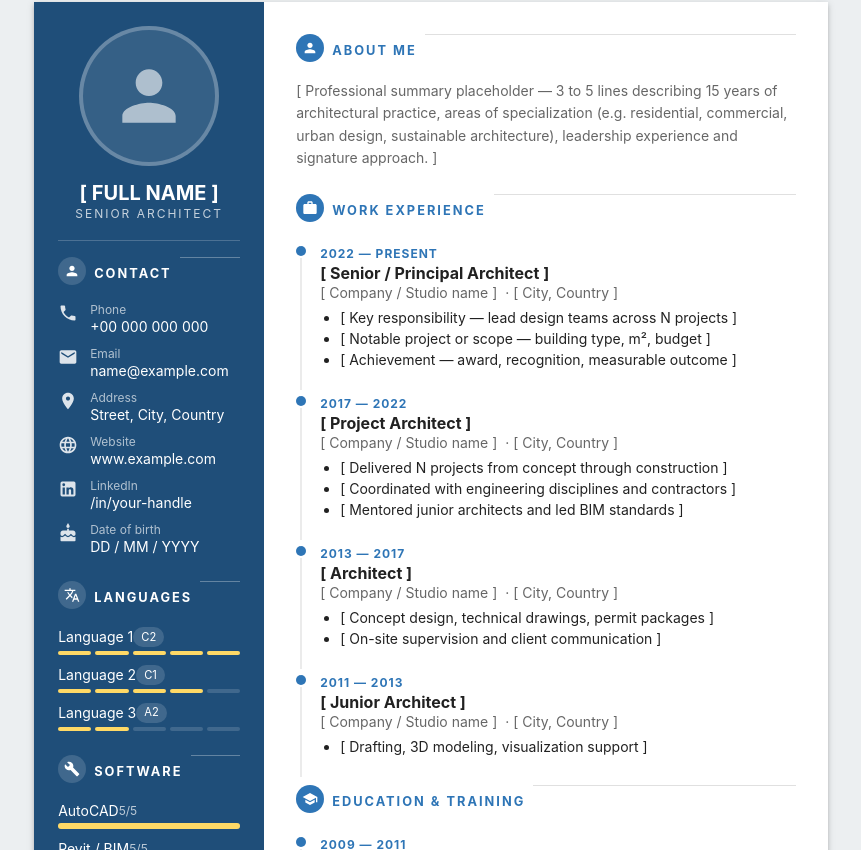
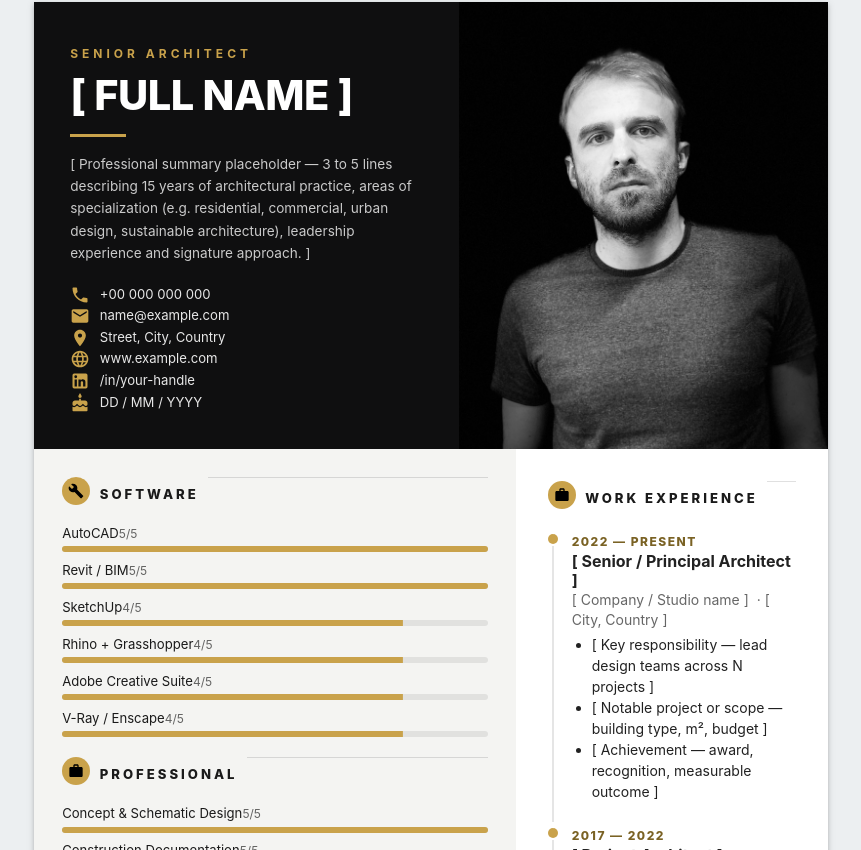
Before and after one commit to miroljubanastasov/Resume, a React (Vite) app: page / in a window 1280 px wide. Shown: the part 30-880 px from the top of the page, without its empty margins (209-1070 px from the left). Built offline with nearby package versions, Linux system fonts and the light colour scheme.

Commit message:
Redesign layout: black hero with photo right, two-column body below

```diff
--- a/src/ResumePage.jsx
+++ b/src/ResumePage.jsx
@@ -1,4 +1,4 @@
-import { Avatar, Box, Chip, Divider, LinearProgress, Stack, Typography } from '@mui/material';
+import { Box, Chip, LinearProgress, Stack, Typography } from '@mui/material';
 import EmailIcon from '@mui/icons-material/Email';
 import PhoneIcon from '@mui/icons-material/Phone';
 import LocationOnIcon from '@mui/icons-material/LocationOn';
@@ -13,9 +13,11 @@ import EmojiEventsIcon from '@mui/icons-material/EmojiEvents';
 import PersonIcon from '@mui/icons-material/Person';
 import resumeData from './data/resume.json';
 
-const SIDE_BG = '#1F4E79';
-const SIDE_FG = '#FFFFFF';
-const ACCENT = '#2E75B6';
+const HERO_BG = '#0F0F10';
+const HERO_FG = '#FFFFFF';
+const ACCENT = '#C9A24B'; // warm gold accent on black
+const MUTED_BG = '#F4F4F2';
+const TEXT_DARK = '#1A1A1A';
 
 const CATEGORY_ICONS = {
     Software: <BuildIcon sx={{ fontSize: 16 }} />,
@@ -23,9 +25,11 @@ const CATEGORY_ICONS = {
     Strengths: <EmojiEventsIcon sx={{ fontSize: 16 }} />,
 };
 
-function SectionTitle({ icon, children, light }) {
+/* ---------------- Shared atoms ---------------- */
+
+function SectionTitle({ icon, children, dark }) {
     return (
-        <Stack direction="row" spacing={1} alignItems="center" sx={{ mb: 1.5 }}>
+        <Stack direction="row" spacing={1.2} alignItems="center" sx={{ mb: 1.5, mt: 0 }}>
             <Box
                 sx={{
                     width: 28,
@@ -34,8 +38,8 @@ function SectionTitle({ icon, children, light }) {
                     display: 'flex',
                     alignItems: 'center',
                     justifyContent: 'center',
-                    bgcolor: light ? 'rgba(255,255,255,0.15)' : ACCENT,
-                    color: light ? SIDE_FG : '#fff',
+                    bgcolor: ACCENT,
+                    color: '#000',
                 }}
             >
                 {icon}
@@ -43,10 +47,10 @@ function SectionTitle({ icon, children, light }) {
             <Typography
                 variant="overline"
                 sx={{
-                    fontWeight: 700,
-                    letterSpacing: 2,
-                    color: light ? SIDE_FG : ACCENT,
-                    fontSize: '0.8rem',
+                    fontWeight: 800,
+                    letterSpacing: 3,
+                    color: dark ? HERO_FG : TEXT_DARK,
+                    fontSize: '0.82rem',
                 }}
             >
                 {children}
@@ -55,26 +59,36 @@ function SectionTitle({ icon, children, light }) {
                 sx={{
                     flexGrow: 1,
                     height: '1px',
-                    bgcolor: light ? 'rgba(255,255,255,0.3)' : 'rgba(0,0,0,0.12)',
+                    bgcolor: dark ? 'rgba(255,255,255,0.2)' : 'rgba(0,0,0,0.12)',
                 }}
             />
         </Stack>
     );
 }
 
-function SideInfoRow({ icon, label, value }) {
+function ContactRow({ icon, value, dark }) {
     if (!value) return null;
     return (
-        <Stack direction="row" spacing={1.5} alignItems="flex-start" sx={{ mb: 1.2 }}>
-            <Box sx={{ color: 'rgba(255,255,255,0.85)', mt: '2px' }}>{icon}</Box>
-            <Box sx={{ minWidth: 0 }}>
-                <Typography variant="caption" sx={{ color: 'rgba(255,255,255,0.65)', display: 'block', lineHeight: 1.2 }}>
-                    {label}
-                </Typography>
-                <Typography variant="body2" sx={{ color: SIDE_FG, wordBreak: 'break-word' }}>
+        <Stack direction="row" spacing={1.2} alignItems="center" sx={{ mb: 0.6 }}>
+            <Box
+                sx={{
+                    color: dark ? ACCENT : ACCENT,
+                    display: 'flex',
+                    alignItems: 'center',
+                }}
+            >
+                {icon}
+            </Box>
+            <Typography
+                variant="body2"
+                sx={{
+                    color: dark ? 'rgba(255,255,255,0.9)' : TEXT_DARK,
+                    fontSize: '0.82rem',
+                    wordBreak: 'break-word',
+                }}
+            >
                 {value}
             </Typography>
-            </Box>
         </Stack>
     );
 }
@@ -100,10 +114,13 @@ function TimelineItem({ period, title, subtitle, location, bullets }) {
                     top: 18,
                     bottom: 0,
                     width: '2px',
-                    bgcolor: 'rgba(0,0,0,0.08)',
+                    bgcolor: 'rgba(0,0,0,0.1)',
                 }}
             />
-            <Typography variant="caption" sx={{ color: ACCENT, fontWeight: 700, letterSpacing: 1 }}>
+            <Typography
+                variant="caption"
+                sx={{ color: '#7a6224', fontWeight: 800, letterSpacing: 1.5 }}
+            >
                 {period}
             </Typography>
             <Typography variant="subtitle1" sx={{ fontWeight: 700, lineHeight: 1.2 }}>
@@ -118,7 +135,10 @@ function TimelineItem({ period, title, subtitle, location, bullets }) {
                 )}
             </Typography>
             {bullets && bullets.length > 0 && (
-                <Box component="ul" sx={{ pl: 2.5, m: 0, '& li': { fontSize: '0.875rem', lineHeight: 1.5 } }}>
+                <Box
+                    component="ul"
+                    sx={{ pl: 2.5, m: 0, '& li': { fontSize: '0.875rem', lineHeight: 1.5 } }}
+                >
                     {bullets.map((b, i) => (
                         <li key={i}>{b}</li>
                     ))}
@@ -130,12 +150,12 @@ function TimelineItem({ period, title, subtitle, location, bullets }) {
 
 function SkillBar({ label, level }) {
     return (
-        <Box sx={{ mb: 1.2 }}>
+        <Box sx={{ mb: 1.1 }}>
             <Stack direction="row" justifyContent="space-between" sx={{ mb: 0.3 }}>
-                <Typography variant="body2" sx={{ color: SIDE_FG }}>
+                <Typography variant="body2" sx={{ color: TEXT_DARK, fontSize: '0.82rem' }}>
                     {label}
                 </Typography>
-                <Typography variant="caption" sx={{ color: 'rgba(255,255,255,0.7)' }}>
+                <Typography variant="caption" sx={{ color: 'text.secondary' }}>
                     {level}/5
                 </Typography>
             </Stack>
@@ -145,8 +165,8 @@ function SkillBar({ label, level }) {
                 sx={{
                     height: 6,
                     borderRadius: 3,
-                    bgcolor: 'rgba(255,255,255,0.15)',
-                    '& .MuiLinearProgress-bar': { bgcolor: '#FFD966' },
+                    bgcolor: 'rgba(0,0,0,0.08)',
+                    '& .MuiLinearProgress-bar': { bgcolor: ACCENT },
                 }}
             />
         </Box>
@@ -156,8 +176,10 @@ function SkillBar({ label, level }) {
 function SkillCategory({ category, items }) {
     const hasLevels = items.some((i) => typeof i.level === 'number');
     return (
-        <Box sx={{ mt: 3 }}>
-            <SectionTitle icon={CATEGORY_ICONS[category] ?? <BuildIcon sx={{ fontSize: 16 }} />} light>
+        <Box sx={{ mb: 2.5 }}>
+            <SectionTitle
+                icon={CATEGORY_ICONS[category] ?? <BuildIcon sx={{ fontSize: 16 }} />}
+            >
                 {category}
             </SectionTitle>
             {hasLevels ? (
@@ -170,9 +192,10 @@ function SkillCategory({ category, items }) {
                             label={it.name}
                             size="small"
                             sx={{
-                                bgcolor: 'rgba(255,255,255,0.15)',
-                                color: SIDE_FG,
-                                fontSize: '0.7rem',
+                                bgcolor: '#000',
+                                color: HERO_FG,
+                                fontSize: '0.72rem',
+                                fontWeight: 600,
                             }}
                         />
                     ))}
@@ -184,15 +207,21 @@ function SkillCategory({ category, items }) {
 
 function LanguageRow({ label, level, cefr }) {
     return (
-        <Box sx={{ mb: 1.2 }}>
+        <Box sx={{ mb: 1.1 }}>
             <Stack direction="row" justifyContent="space-between" alignItems="center">
-                <Typography variant="body2" sx={{ color: SIDE_FG }}>
+                <Typography variant="body2" sx={{ color: TEXT_DARK, fontSize: '0.82rem' }}>
                     {label}
                 </Typography>
                 <Chip
                     label={cefr}
                     size="small"
-                    sx={{ bgcolor: 'rgba(255,255,255,0.15)', color: SIDE_FG, height: 20, fontSize: '0.7rem' }}
+                    sx={{
+                        bgcolor: '#000',
+                        color: HERO_FG,
+                        height: 20,
+                        fontSize: '0.7rem',
+                        fontWeight: 700,
+                    }}
                 />
             </Stack>
             <Stack direction="row" spacing={0.5} sx={{ mt: 0.5 }}>
@@ -203,7 +232,7 @@ function LanguageRow({ label, level, cefr }) {
                             flex: 1,
                             height: 4,
                             borderRadius: 1,
-                            bgcolor: i <= level ? '#FFD966' : 'rgba(255,255,255,0.15)',
+                            bgcolor: i <= level ? ACCENT : 'rgba(0,0,0,0.1)',
                         }}
                     />
                 ))}
@@ -211,6 +240,8 @@ function LanguageRow({ label, level, cefr }) {
         </Box>
     );
 }
+
+/* ---------------- Page ---------------- */
 
 export default function ResumePage({ data = resumeData }) {
     const { personal, languages, skills, experience, education } = data;
@@ -222,10 +253,7 @@ export default function ResumePage({ data = resumeData }) {
                 bgcolor: { xs: '#fff', sm: '#eceff1' },
                 minHeight: '100vh',
                 py: { xs: 0, sm: 4 },
-                '@media print': {
-                    bgcolor: '#fff',
-                    py: 0,
-                },
+                '@media print': { bgcolor: '#fff', py: 0 },
             }}
         >
             <Box
@@ -236,70 +264,148 @@ export default function ResumePage({ data = resumeData }) {
                     mx: 'auto',
                     bgcolor: '#fff',
                     boxShadow: { xs: 'none', sm: 3 },
-                    display: 'grid',
-                    gridTemplateColumns: { xs: '1fr', md: '230px 1fr' },
+                    display: 'flex',
+                    flexDirection: 'column',
                     '@media print': {
                         width: '210mm',
                         minHeight: '297mm',
                         boxShadow: 'none',
-                        gridTemplateColumns: '230px 1fr',
                     },
                 }}
             >
-                {/* ============ SIDEBAR ============ */}
+                {/* ============ HERO ============ */}
                 <Box
                     sx={{
-                        bgcolor: SIDE_BG,
-                        color: SIDE_FG,
-                        p: 3,
-                        '@media print': { WebkitPrintColorAdjust: 'exact', printColorAdjust: 'exact' },
+                        display: 'grid',
+                        gridTemplateColumns: { xs: '1fr', sm: '1.15fr 1fr' },
+                        bgcolor: HERO_BG,
+                        color: HERO_FG,
+                        '@media print': {
+                            WebkitPrintColorAdjust: 'exact',
+                            printColorAdjust: 'exact',
+                            gridTemplateColumns: '1.15fr 1fr',
+                        },
                     }}
                 >
-                    <Box sx={{ display: 'flex', justifyContent: 'center', mb: 2 }}>
-                        <Avatar
-                            src={personal.photo || undefined}
+                    {/* Hero LEFT: info on black */}
+                    <Box sx={{ p: { xs: 3, sm: 4.5 }, display: 'flex', flexDirection: 'column', justifyContent: 'center' }}>
+                        <Typography
+                            variant="overline"
                             sx={{
-                                width: 140,
-                                height: 140,
-                                border: '4px solid rgba(255,255,255,0.25)',
-                                bgcolor: 'rgba(255,255,255,0.1)',
-                                fontSize: '3rem',
+                                color: ACCENT,
+                                letterSpacing: 4,
+                                fontWeight: 700,
+                                fontSize: '0.75rem',
                             }}
-                        >
-                            <PersonIcon sx={{ fontSize: 80, color: 'rgba(255,255,255,0.6)' }} />
-                        </Avatar>
-                    </Box>
-
-                    <Typography variant="h6" align="center" sx={{ fontWeight: 700, lineHeight: 1.1 }}>
-                        {personal.fullName}
-                    </Typography>
-                    <Typography
-                        variant="caption"
-                        align="center"
-                        sx={{ display: 'block', color: 'rgba(255,255,255,0.75)', letterSpacing: 2, mb: 2 }}
                         >
                             {personal.title}
                         </Typography>
+                        <Typography
+                            variant="h3"
+                            sx={{
+                                fontWeight: 800,
+                                lineHeight: 1.05,
+                                letterSpacing: '-0.5px',
+                                color: HERO_FG,
+                                mt: 0.5,
+                                mb: 2,
+                                fontSize: { xs: '2rem', sm: '2.6rem' },
+                            }}
+                        >
+                            {personal.fullName}
+                        </Typography>
 
-                    <Divider sx={{ borderColor: 'rgba(255,255,255,0.2)', mb: 2 }} />
-
-                    <SectionTitle icon={<PersonIcon sx={{ fontSize: 16 }} />} light>
-                        Contact
-                    </SectionTitle>
-                    <SideInfoRow icon={<PhoneIcon fontSize="small" />} label="Phone" value={contact.phone} />
-                    <SideInfoRow icon={<EmailIcon fontSize="small" />} label="Email" value={contact.email} />
-                    <SideInfoRow icon={<LocationOnIcon fontSize="small" />} label="Address" value={contact.address} />
-                    <SideInfoRow icon={<LanguageIcon fontSize="small" />} label="Website" value={contact.website} />
-                    <SideInfoRow icon={<LinkedInIcon fontSize="small" />} label="LinkedIn" value={contact.linkedin} />
-                    <SideInfoRow
-                        icon={<CakeIcon fontSize="small" />}
-                        label="Date of birth"
-                        value={contact.dateOfBirth}
+                        <Box
+                            sx={{
+                                width: 56,
+                                height: 3,
+                                bgcolor: ACCENT,
+                                mb: 2,
+                            }}
                         />
 
+                        <Typography
+                            variant="body2"
+                            sx={{
+                                color: 'rgba(255,255,255,0.78)',
+                                lineHeight: 1.65,
+                                mb: 2.5,
+                                fontSize: '0.85rem',
+                            }}
+                        >
+                            {personal.summary}
+                        </Typography>
+
+                        <Stack spacing={0.2}>
+                            <ContactRow icon={<PhoneIcon fontSize="small" />} value={contact.phone} dark />
+                            <ContactRow icon={<EmailIcon fontSize="small" />} value={contact.email} dark />
+                            <ContactRow icon={<LocationOnIcon fontSize="small" />} value={contact.address} dark />
+                            <ContactRow icon={<LanguageIcon fontSize="small" />} value={contact.website} dark />
+                            <ContactRow icon={<LinkedInIcon fontSize="small" />} value={contact.linkedin} dark />
+                            <ContactRow icon={<CakeIcon fontSize="small" />} value={contact.dateOfBirth} dark />
+                        </Stack>
+                    </Box>
+
+                    {/* Hero RIGHT: photo */}
+                    <Box
+                        sx={{
+                            position: 'relative',
+                            minHeight: { xs: 280, sm: 'auto' },
+                            backgroundImage: personal.photo ? `url("${personal.photo}")` : 'none',
+                            backgroundSize: 'cover',
+                            backgroundPosition: 'center top',
+                            backgroundRepeat: 'no-repeat',
+                            bgcolor: '#222',
+                            '@media print': {
+                                WebkitPrintColorAdjust: 'exact',
+                                printColorAdjust: 'exact',
+                            },
+                        }}
+                    >
+                        {!personal.photo && (
+                            <Box
+                                sx={{
+                                    position: 'absolute',
+                                    inset: 0,
+                                    display: 'flex',
+                                    alignItems: 'center',
+                                    justifyContent: 'center',
+                                    color: 'rgba(255,255,255,0.3)',
+                                }}
+                            >
+                                <PersonIcon sx={{ fontSize: 120 }} />
+                            </Box>
+                        )}
+                    </Box>
+                </Box>
+
+                {/* ============ BODY (two columns) ============ */}
+                <Box
+                    sx={{
+                        flex: 1,
+                        display: 'grid',
+                        gridTemplateColumns: { xs: '1fr', md: '1fr 1.7fr' },
+                        '@media print': { gridTemplateColumns: '1fr 1.7fr' },
+                    }}
+                >
+                    {/* Body LEFT: skills + languages */}
+                    <Box
+                        sx={{
+                            bgcolor: MUTED_BG,
+                            p: { xs: 3, sm: 3.5 },
+                            '@media print': {
+                                WebkitPrintColorAdjust: 'exact',
+                                printColorAdjust: 'exact',
+                            },
+                        }}
+                    >
+                        {skills?.map((group) => (
+                            <SkillCategory key={group.category} category={group.category} items={group.items} />
+                        ))}
+
                         {languages && languages.length > 0 && (
-                        <Box sx={{ mt: 3 }}>
-                            <SectionTitle icon={<TranslateIcon sx={{ fontSize: 16 }} />} light>
+                            <Box>
+                                <SectionTitle icon={<TranslateIcon sx={{ fontSize: 16 }} />}>
                                     Languages
                                 </SectionTitle>
                                 {languages.map((l) => (
@@ -307,20 +413,13 @@ export default function ResumePage({ data = resumeData }) {
                                 ))}
                             </Box>
                         )}
-
-                    {skills?.map((group) => (
-                        <SkillCategory key={group.category} category={group.category} items={group.items} />
-                    ))}
                     </Box>
 
-                {/* ============ MAIN ============ */}
+                    {/* Body RIGHT: experience + education */}
                     <Box sx={{ p: { xs: 3, sm: 4 } }}>
-                    <SectionTitle icon={<PersonIcon sx={{ fontSize: 16 }} />}>About me</SectionTitle>
-                    <Typography variant="body2" sx={{ mb: 3, lineHeight: 1.6, color: 'text.secondary' }}>
-                        {personal.summary}
-                    </Typography>
-
-                    <SectionTitle icon={<WorkIcon sx={{ fontSize: 16 }} />}>Work experience</SectionTitle>
+                        <SectionTitle icon={<WorkIcon sx={{ fontSize: 16 }} />}>
+                            Work experience
+                        </SectionTitle>
                         {experience.map((e, idx) => (
                             <TimelineItem
                                 key={idx}
@@ -332,7 +431,7 @@ export default function ResumePage({ data = resumeData }) {
                             />
                         ))}
 
-                    <Box sx={{ mt: 1 }}>
+                        <Box sx={{ mt: 2 }}>
                             <SectionTitle icon={<SchoolIcon sx={{ fontSize: 16 }} />}>
                                 Education & training
                             </SectionTitle>
@@ -349,6 +448,7 @@ export default function ResumePage({ data = resumeData }) {
                         </Box>
                     </Box>
                 </Box>
+            </Box>
 
             {/* Print styling */}
             <style>{`
--- a/src/data/resume.json
+++ b/src/data/resume.json
@@ -2,7 +2,7 @@
     "personal": {
         "fullName": "[ FULL NAME ]",
         "title": "SENIOR ARCHITECT",
-        "photo": "",
+        "photo": "/Miroljub Photo.jpg",
         "summary": "[ Professional summary placeholder — 3 to 5 lines describing 15 years of architectural practice, areas of specialization (e.g. residential, commercial, urban design, sustainable architecture), leadership experience and signature approach. ]",
         "contact": {
             "phone": "+00 000 000 000",
```
Also changed, not shown: public/Miroljub Photo.jpg (added). Lines whose indentation alone changed are shown as unchanged.
